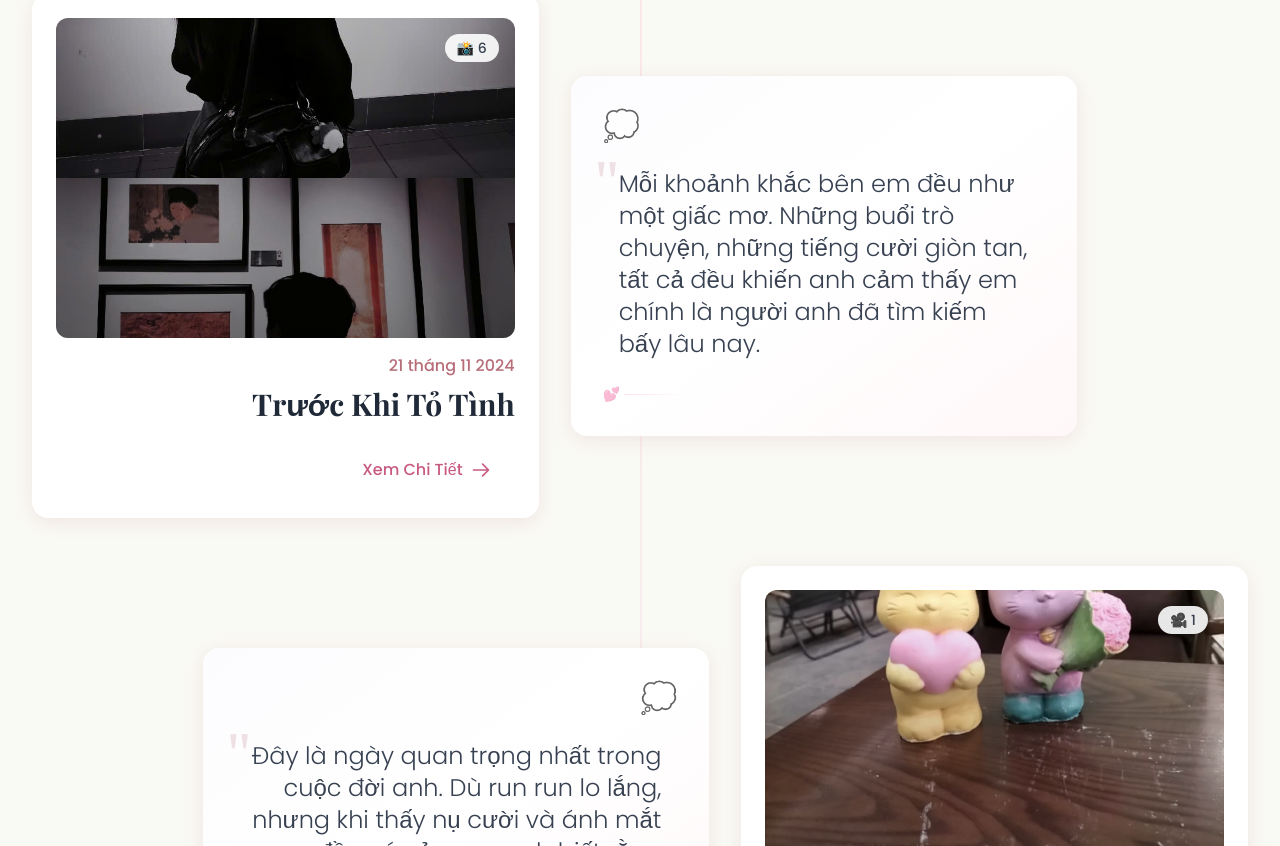
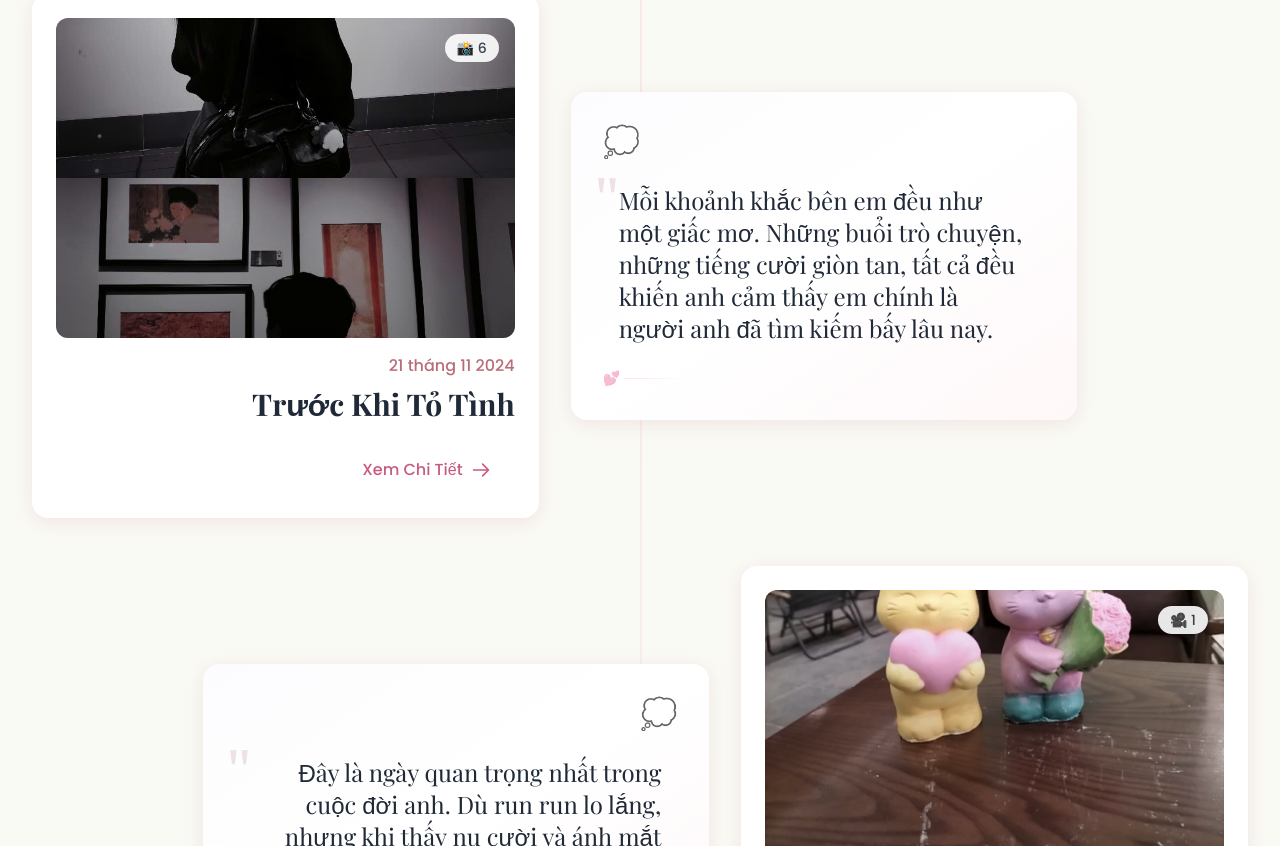
Before and after one commit to VictorAurelius/20XX-Love-Chronicles, a Next.js app: page / in a window 1280 px wide. Shown: the part 1114-1960 px from the top of the page. Built offline with nearby package versions, Linux system fonts and the light colour scheme; a web font is replaced by a local one.

Commit message:
fix: font errors

```diff
--- a/src/components/Timeline.tsx
+++ b/src/components/Timeline.tsx
@@ -178,7 +178,7 @@ function TimelineCard({ event, index }: { event: TimelineEvent; index: number })
                     "
                   </span>
 
-                  <p className="text-xl md:text-2xl leading-relaxed text-gray-700 font-light relative z-10 px-4">
+                  <p className="text-xl md:text-2xl leading-relaxed text-gray-800 font-heading font-normal relative z-10 px-4">
                     {event.feeling}
                   </p>
                 </blockquote>
```
Also changed, not shown: scripts/action-1.md (+2 -0 lines).
